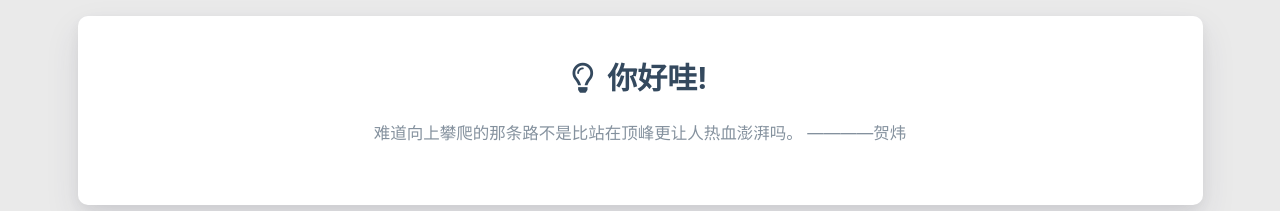
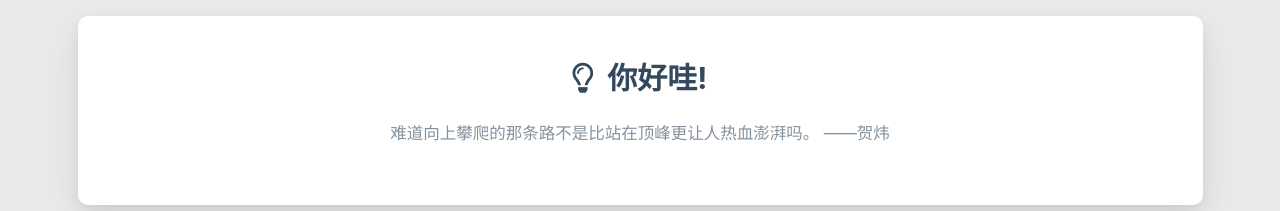
Before and after one commit to Cantider/Cantider.github.io, a plain HTML site: page index.html in a window 1280 px wide. Shown: the part 802-1013 px from the top of the page. Drawn offline with nearby package versions, Linux system fonts and the light colour scheme; some packages are replaced by stand-ins of ours; a script that the page names is missing.

Commit message:
Site updated: 2021-03-08 19:51:06

```diff
--- a/index.html
+++ b/index.html
@@ -449,7 +449,7 @@
 
     <div class="row">
         <div class="col l8 offset-l2 m10 offset-m1 s10 offset-s1 center-align text">
-            难道向上攀爬的那条路不是比站在顶峰更让人热血澎湃吗。   ————贺炜
+            难道向上攀爬的那条路不是比站在顶峰更让人热血澎湃吗。     ——贺炜
         </div>
     </div>
 </div>
```
